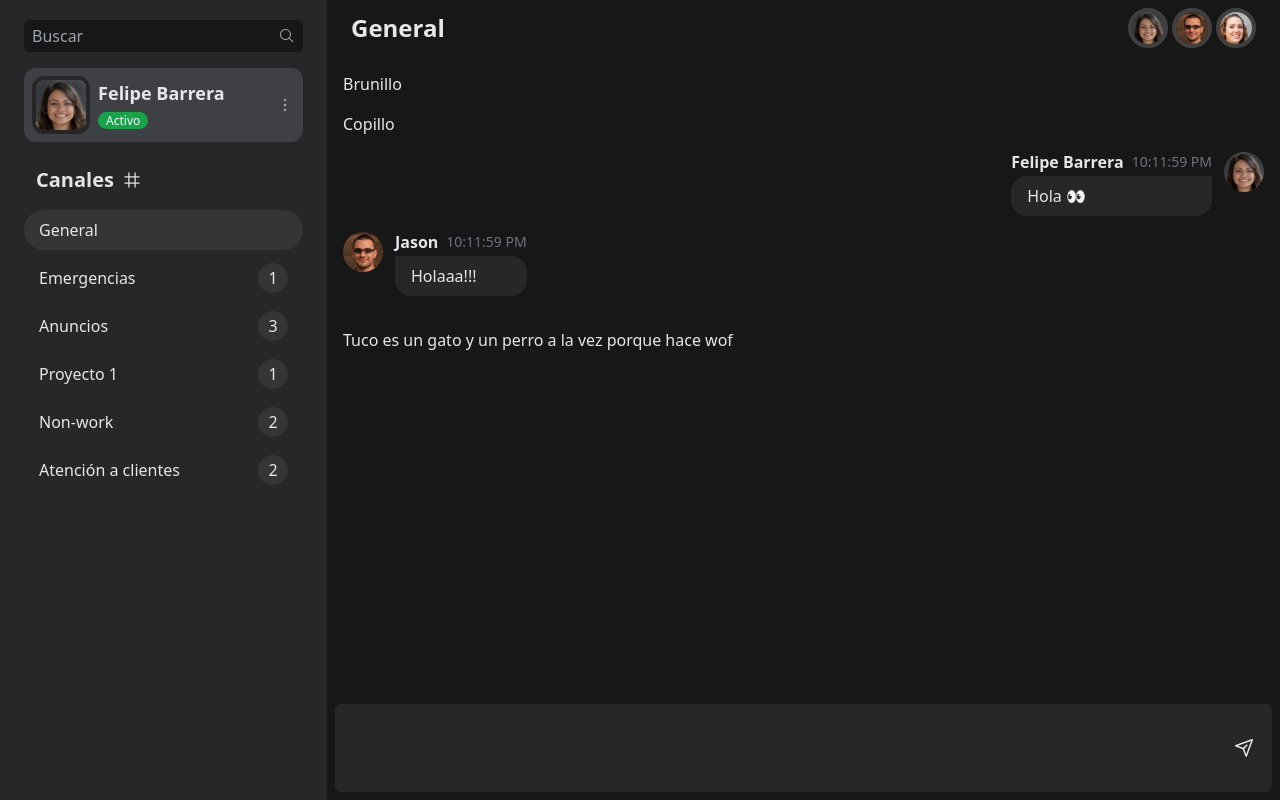
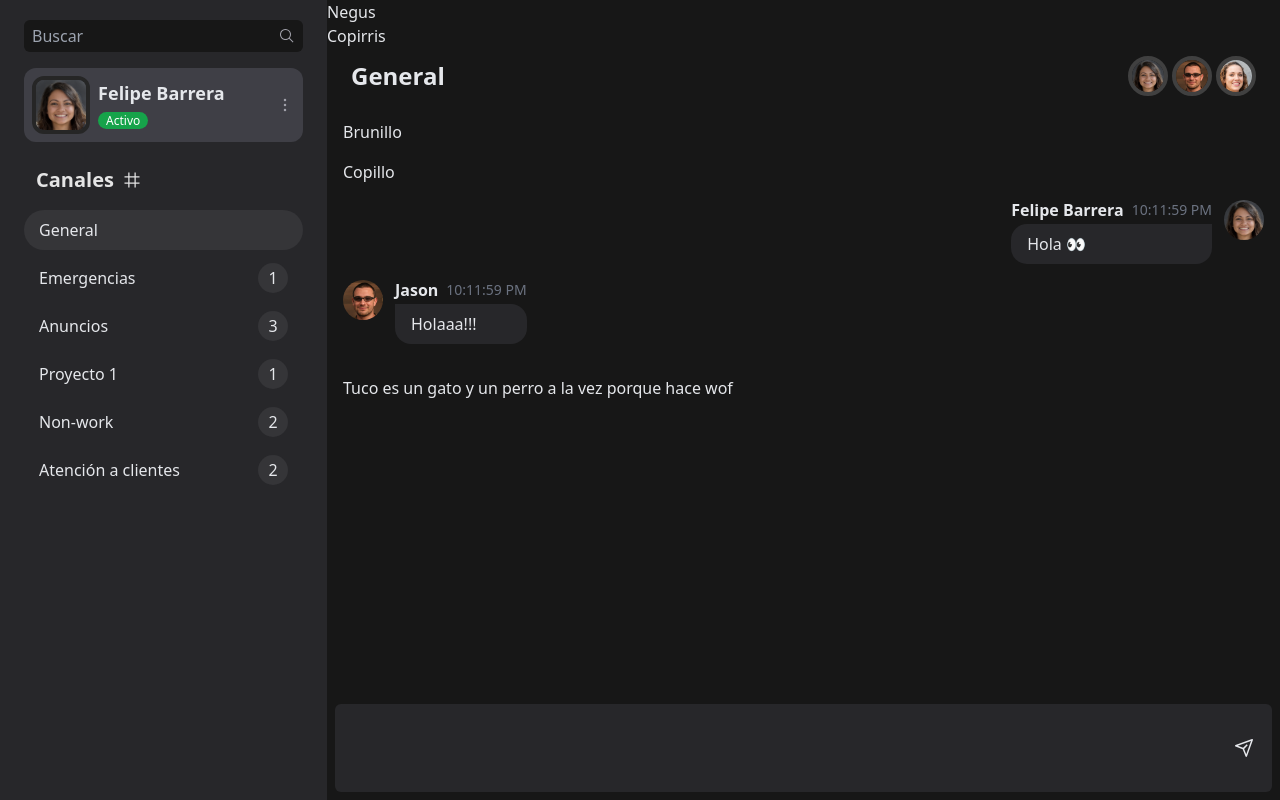
Before and after one commit to felipeBarrera1309/Chat-with-pinia-vue3, a Vue app: page /1 in a window 1280 px wide. Built offline with nearby package versions, Linux system fonts and the light colour scheme.

Commit message:
colo que el nombre de mis gatos aca

```diff
--- a/src/pages/MessagesView.vue
+++ b/src/pages/MessagesView.vue
@@ -1,5 +1,7 @@
 <template>
     <div class="messages">
+      <p>{{ 'Negus' }}</p>
+      <p>{{ 'Copirris' }}</p>
         <header>
             <h2>{{ title }}</h2>
             <div class="people-list">
```
